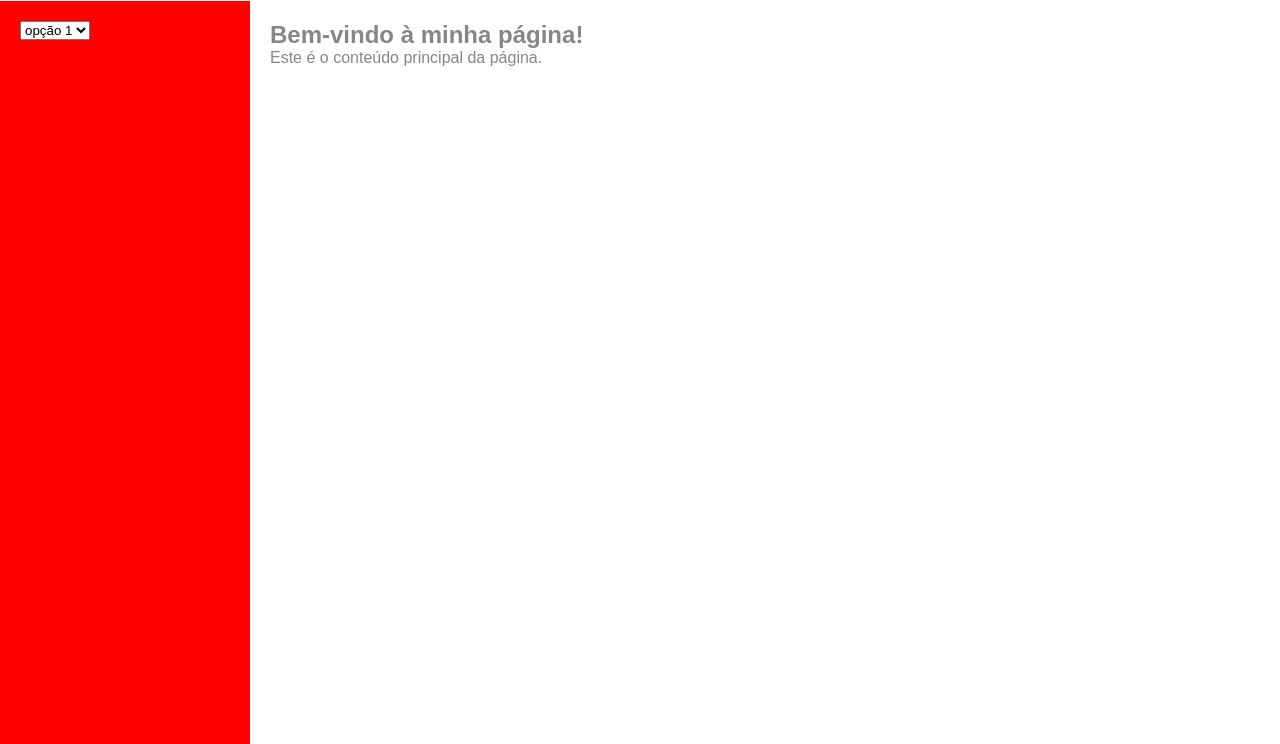
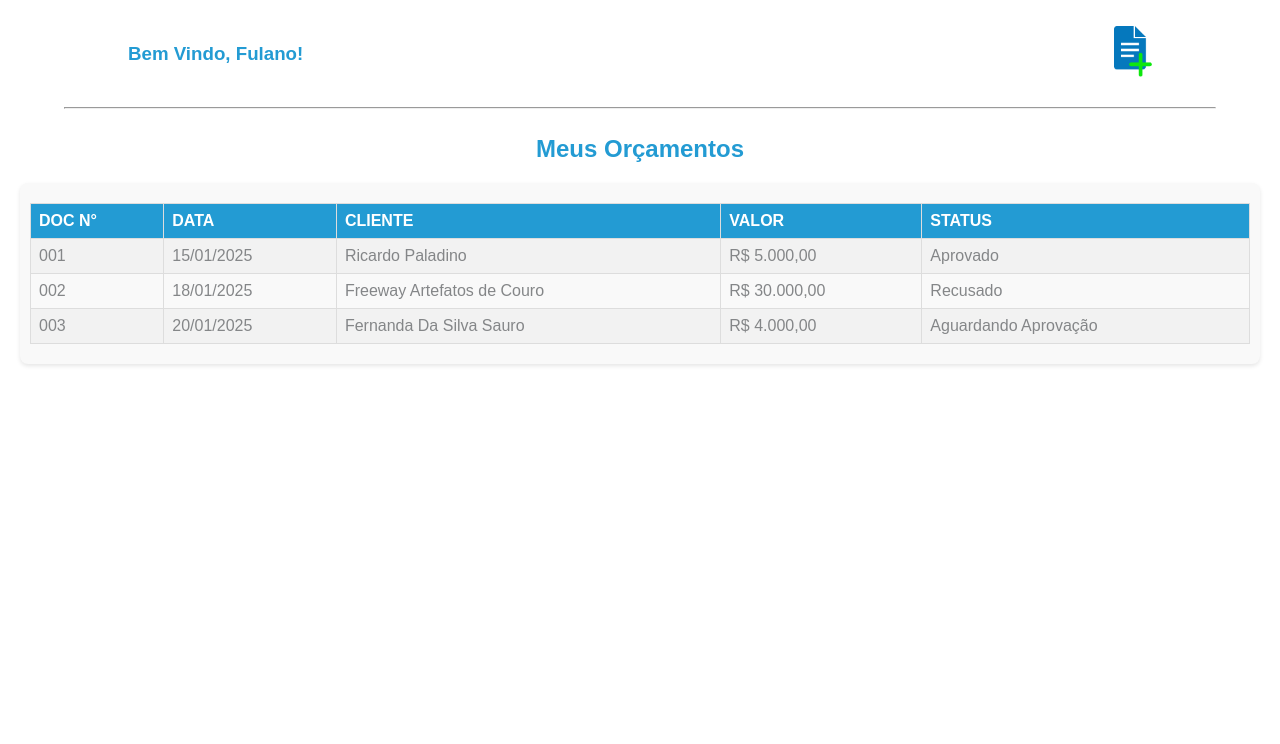
Before and after one commit to focaltextil/gerador-de-orcamento, a plain HTML site: page pages/home.html in a window 1280 px wide. Shown: the part 56-800 px from the top of the page. Drawn offline with Linux system fonts and the light colour scheme.

Commit message:
update patético

```diff
--- a/pages/home.html
+++ b/pages/home.html
@@ -1,9 +1,11 @@
 <!DOCTYPE html>
 <html lang="pt-br">
+
 <head>
     <meta charset="UTF-8">
     <meta name="viewport" content="width=device-width, initial-scale=1.0">
-    <title>Página com Header e Sidebar</title>
+    <title>Orçamentos - Home</title>
+    <link rel="shortcut icon" href="../assets/favicon.png" type="image/x-icon">
     <link rel="stylesheet" href="../styles/home.css">
 </head>
 
@@ -26,39 +28,77 @@
 
         <div class="user">
 
-            <a href=""><img src="../assets/user-icon.png" alt="" id="user-icon"></a>
-
-            <a href=""><img src="../assets/doc-icon.png" alt="" id="doc-icon"></a>
-
             <a href="../index.html"><button id="exit-btn">Sair</button></a>
 
         </div>
 
-
     </header>
 
-    <div class="container">
 
-        <div class="sidebar">
-            <select name="" id="">
-                <option value="Opcões">opção 1</option>
-                <option value="opção1">opção 2</option>
-                <option value="opção1">opção 3</option>
-                <option value="opção1">opção 4</option>
-                <option value="opção1">opção 5</option>
-                <option value="opção1">opção 6</option>
-                <option value="opção1">opção 7</option>
-                <option value="opção1">opção 8</option>
-            </select>
+    <section class="home-secction">
+
+        <div class="saudacao">
+
+            <h3>Bem Vindo, Fulano!</h3>
 
         </div>
 
-        <div class="main-content">
-            <h2>Bem-vindo à minha página!</h2>
-            <p>Este é o conteúdo principal da página.</p>
+        <div class="add-btn">
+
+            <img src="../assets/add-btn.png" alt="">
+
         </div>
+
+    </section>
+
+    <div class="separador">
+
+        <hr>
 
     </div>
 
+    <div class="title2">
+
+        <h2>Meus Orçamentos</h2>
+
+    </div>
+
+    <section class="orcamentos">
+
+            <table class="tabela-orcamentos">
+                <tr>
+                    <th>Doc n°</th>
+                    <th>Data</th>
+                    <th>Cliente</th>
+                    <th>Valor</th>
+                    <th>Status</th>
+                </tr>
+                <tr>
+                    <td>001</td>
+                    <td>15/01/2025</td>
+                    <td>Ricardo Paladino</td>
+                    <td>R$ 5.000,00</td>
+                    <td>Aprovado</td>
+                </tr>
+                <tr>
+                    <td>002</td>
+                    <td>18/01/2025</td>
+                    <td>Freeway Artefatos de Couro</td>
+                    <td>R$ 30.000,00</td>
+                    <td>Recusado</td>
+                </tr>
+                <tr>
+                    <td>003</td>
+                    <td>20/01/2025</td>
+                    <td>Fernanda Da Silva Sauro</td>
+                    <td>R$ 4.000,00</td>
+                    <td>Aguardando Aprovação</td>
+                </tr>
+            </table>
+
+
+    </section>
+
 </body>
+
 </html>
--- a/styles/home.css
+++ b/styles/home.css
@@ -55,27 +55,67 @@ header {
 
 }
 
-.container {
+.home-secction{
     display: flex;
-    flex: 1;
+    justify-content: space-between;
+    padding: 2vw 10vw;
+    align-items: center;
 }
 
-.sidebar {
-    width: 250px;
-    background-color: red;
-    color: white;
-    padding: 20px;
-    height: 100%;
+.saudacao{
+    color: var(--cor-btn);
 }
 
-.main-content {
-    flex: 1;
-    padding: 20px;
+.add-btn img{
+    width: 3vw;
+    cursor: pointer;
 }
 
-.sidebar a {
-    color: white;
-    text-decoration: none;
-    display: block;
+.separador{
+    margin: 0 auto;
+    width: 90%;
+}
+
+.title2{
+    display: flex;
+    justify-content: center;
+    margin-top: 2vw;
+    color: var(--cor-btn);
+}
+
+
+.orcamentos {
+    margin: 20px;
+    padding: 10px;
+    background-color: #f9f9f9;
+    border-radius: 8px;
+    box-shadow: 0 2px 4px rgba(0, 0, 0, 0.1);
+}
+
+.tabela-orcamentos {
+    width: 100%;
+    border-collapse: collapse;
     margin: 10px 0;
 }
+
+.tabela-orcamentos th,
+.tabela-orcamentos td {
+    border: 1px solid #ddd;
+    padding: 8px;
+    text-align: left;
+}
+
+.tabela-orcamentos th {
+    background-color: var(--cor-btn);
+    color: white;
+    font-weight: bold;
+    text-transform: uppercase;
+}
+
+.tabela-orcamentos tr:nth-child(even) {
+    background-color: #f2f2f2;
+}
+
+.tabela-orcamentos tr:hover {
+    cursor: pointer;
+}
```
Also changed, not shown: assets/add-btn.png (added).
